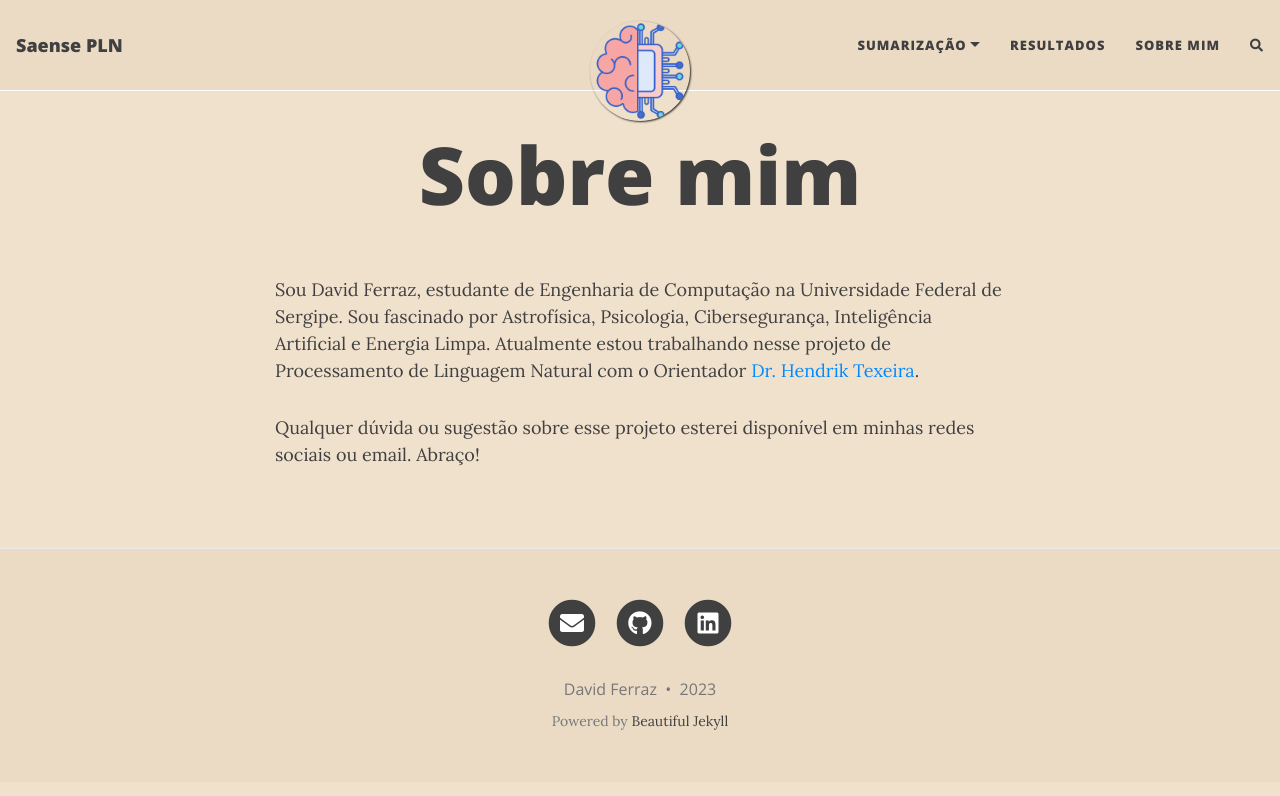
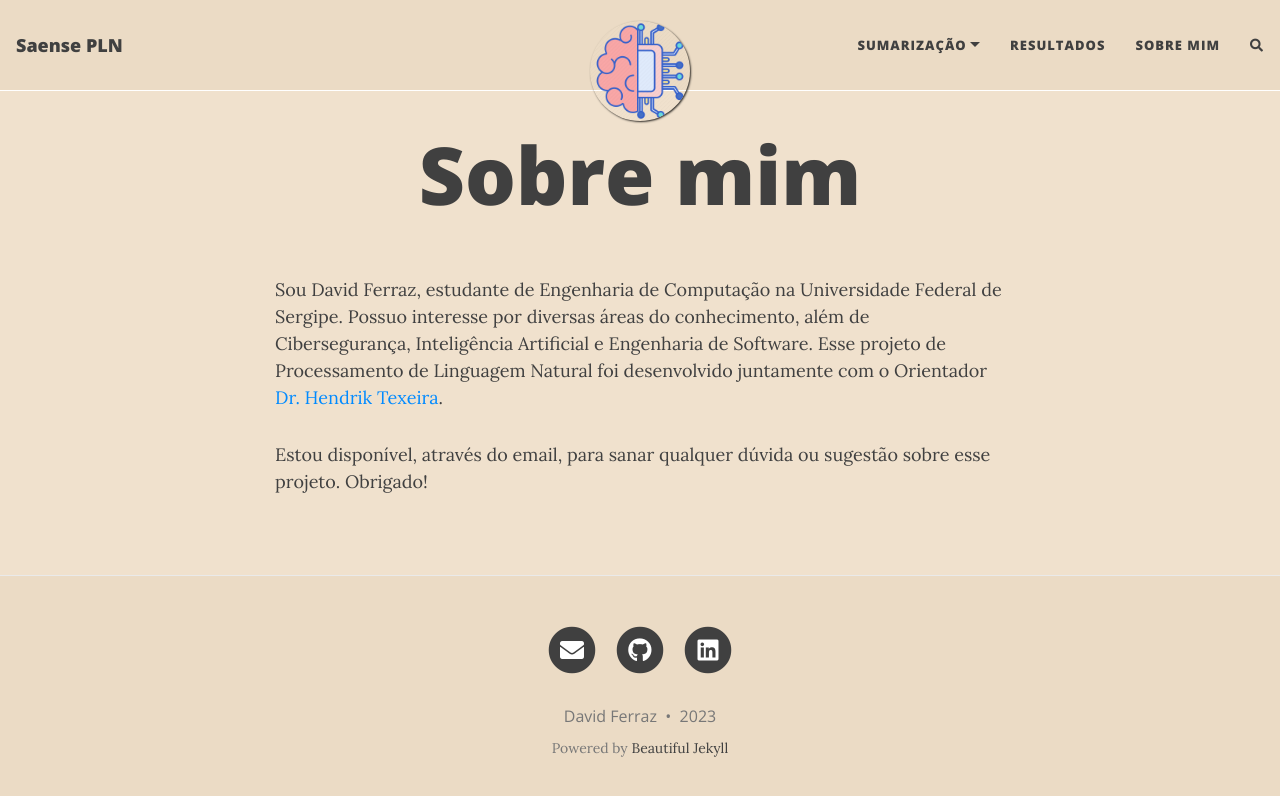
Before and after one commit to davidferraz01/Saense-PLN, a Jekyll site: the page built from aboutme.md, in a window 1280 px wide. Shown: the top 796 px of the page. Built offline with Jekyll 4.4.1, drawn with Linux system fonts in a browser that asks for light colours; nearby versions of some CDN libraries; comment, search, counter and statistics services are not loaded.

Commit message:
Update aboutme.md

```diff
--- a/aboutme.md
+++ b/aboutme.md
@@ -4,6 +4,6 @@ title: Sobre mim
 ---
 
 Sou David Ferraz, estudante de Engenharia de Computação na Universidade Federal de Sergipe.
-Sou fascinado por Astrofísica, Psicologia, Cibersegurança, Inteligência Artificial e Energia Limpa. Atualmente estou trabalhando nesse projeto de Processamento de Linguagem Natural com o Orientador [Dr. Hendrik Texeira](https://www.sigaa.ufs.br/sigaa/public/docente/portal.jsf?siape=2527554).
+Possuo interesse por diversas áreas do conhecimento, além de Cibersegurança, Inteligência Artificial e Engenharia de Software. Esse projeto de Processamento de Linguagem Natural foi desenvolvido juntamente com o Orientador [Dr. Hendrik Texeira](https://www.sigaa.ufs.br/sigaa/public/docente/portal.jsf?siape=2527554).
 
-Qualquer dúvida ou sugestão sobre esse projeto esterei disponível em minhas redes sociais ou email. Abraço!
+Estou disponível, através do email, para sanar qualquer dúvida ou sugestão sobre esse projeto. Obrigado!
```
